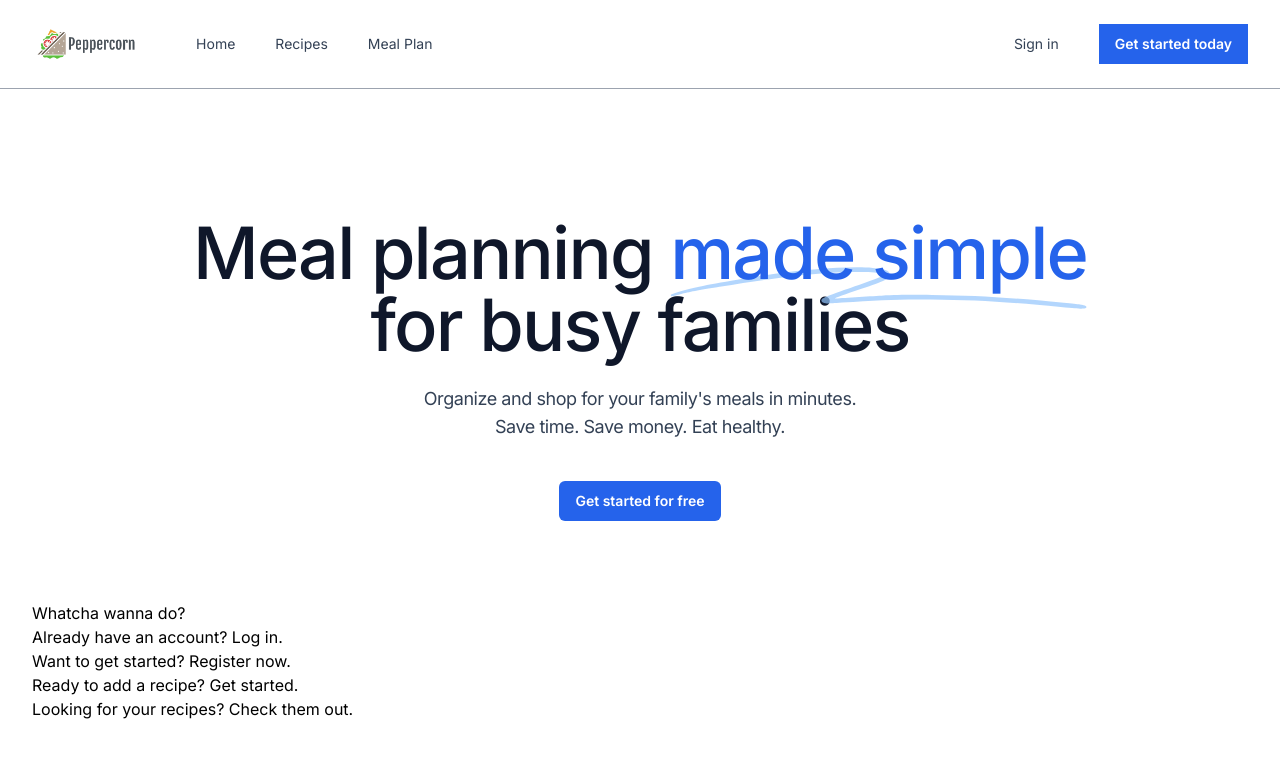
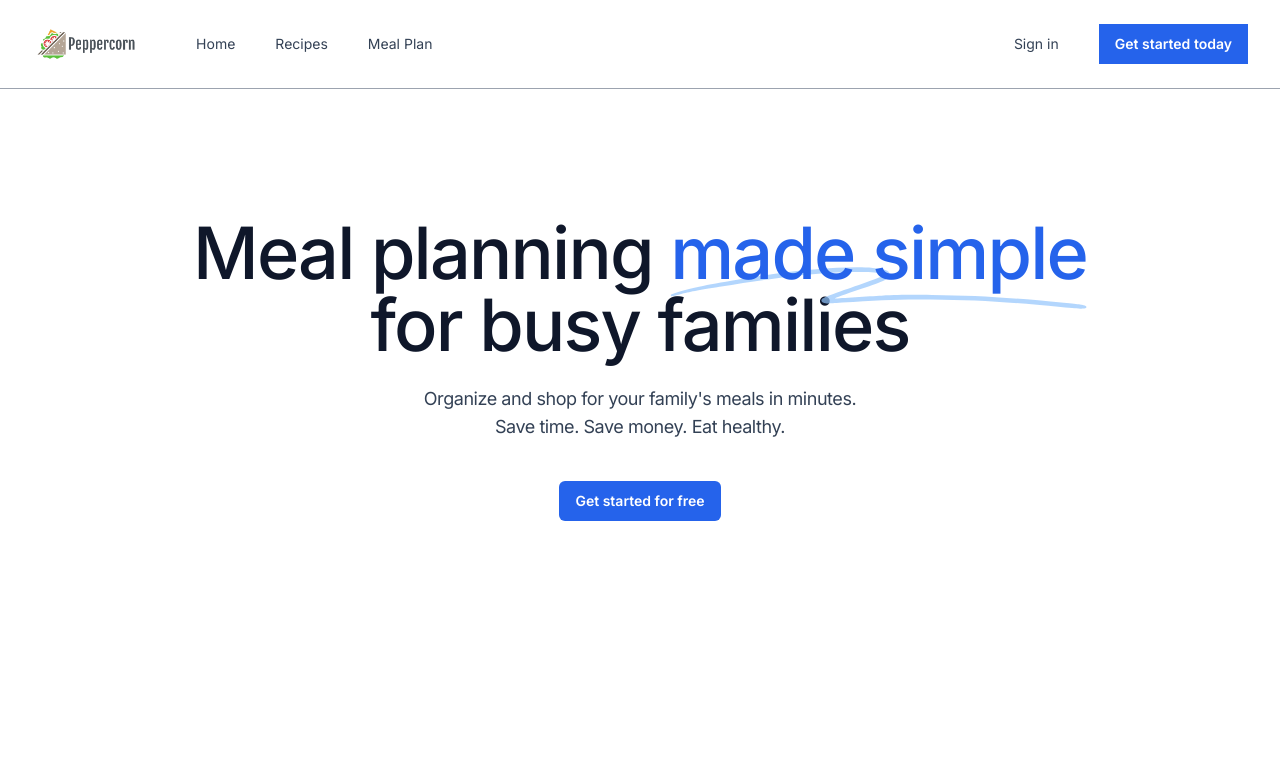
Before and after one commit to khaosophy/peppercorn, a Next.js app: page / in a window 1280 px wide. Shown: the top 758 px of the page. Built offline with nearby package versions, Linux system fonts and the light colour scheme.

Commit message:
clenaup homepage

```diff
--- a/src/app/page.tsx
+++ b/src/app/page.tsx
@@ -1,22 +1,9 @@
-import clsx from 'clsx';
-import Link from 'next/link';
-import routes from '../routes.config';
-import Hero from '../components/Hero';
-import Container from '../components/Container';
+import Hero from '@/components/Hero';
 
 export default function Home() {
   return (
     <main>
       <Hero />
-      <Container className="">
-        <h3>Whatcha wanna do?</h3>
-        <ul>
-          <li>Already have an account? <Link href={routes.login}>Log in.</Link></li>
-          <li>Want to get started? <Link href={routes.register}>Register now.</Link></li>
-          <li>Ready to add a recipe? <Link href={routes.newRecipe}>Get started.</Link></li>
-          <li>Looking for your recipes? <Link href={routes.recipes}>Check them out.</Link></li>
-        </ul>
-      </Container>
     </main>
   )
 }
```
